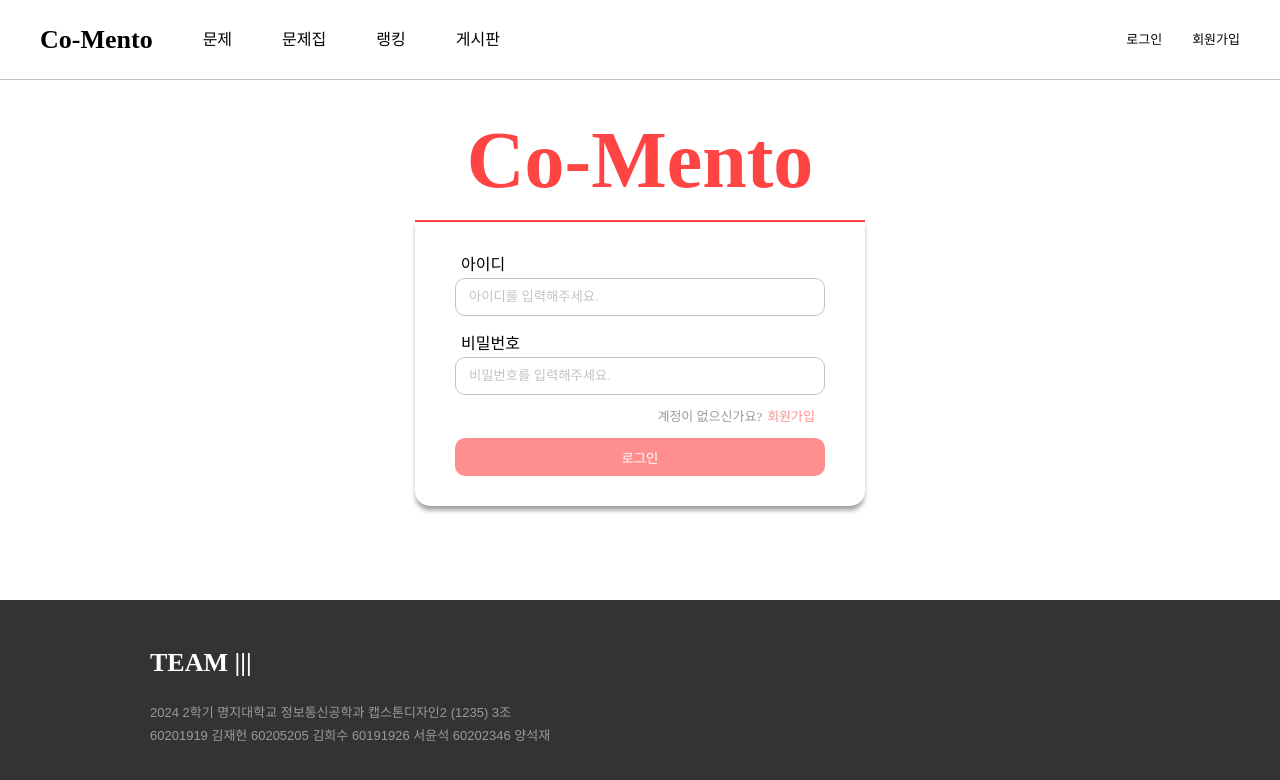
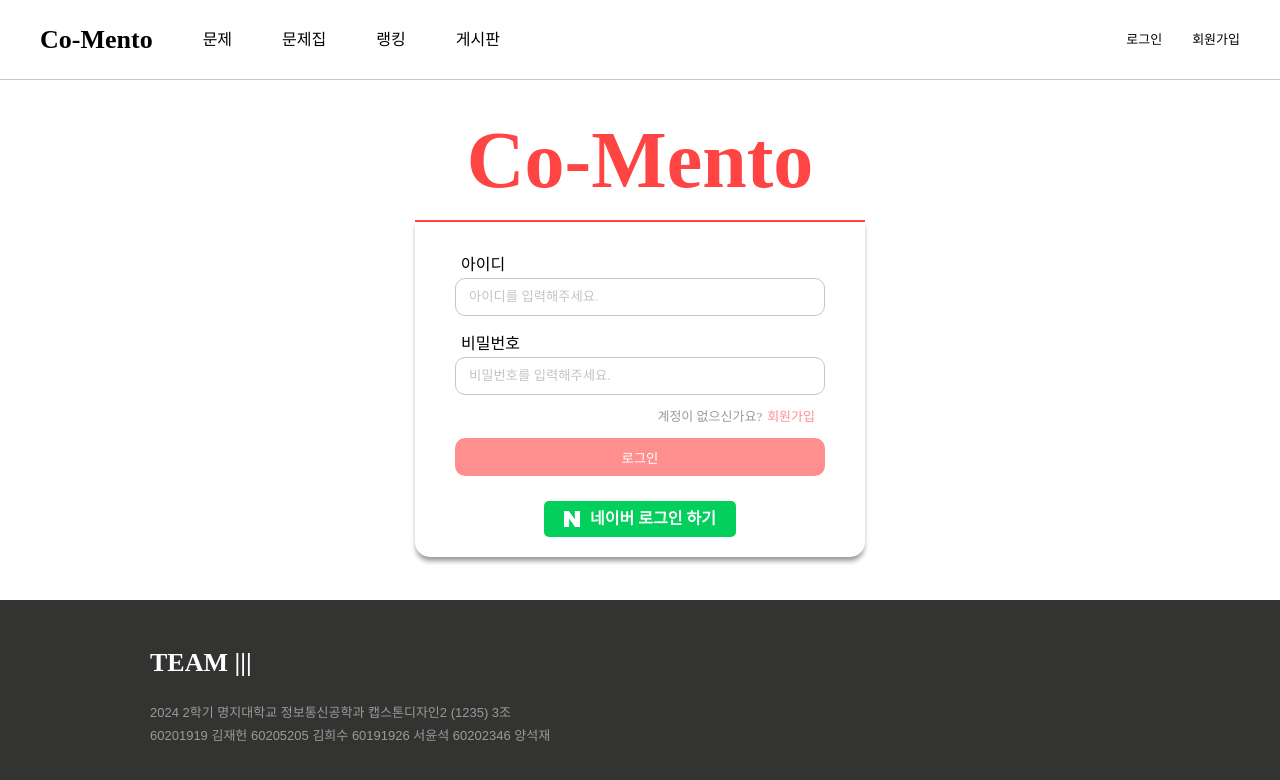
Before and after one commit to Heesu01/co-mento, a React (Create React App) app: page /auth/login in a window 1280 px wide. Shown: the top 780 px of the page. Built offline with nearby package versions, Linux system fonts and the light colour scheme; no server answers.

Commit message:
feat: 네이버로그인 UI 추가

```diff
--- a/src/pages/Login.js
+++ b/src/pages/Login.js
@@ -4,6 +4,7 @@ import { useNavigate } from "react-router-dom";
 import styled from "styled-components";
 import { login } from "../api/AuthApi";
 import { useAuth } from "../context/AuthContext";
+import { SiNaver } from "react-icons/si";
 
 const Login = () => {
   const navigate = useNavigate();
@@ -88,6 +89,14 @@ const Login = () => {
           <span onClick={() => navigate("/auth/join")}>회원가입</span>
         </P>
         <Btn type="submit">로그인</Btn>
+        <SocialLogin>
+          {/* <NaverButton href="https://nid.naver.com/oauth2.0/authorize?response_type=code&client_id=BhvXMbrSxzU2jKkhM31a&redirect_uri=http%3A%2F%2Flocalhost%3A8080%2Fauth%2Fredirect%2Fnaver&state=1234"> */}
+          {/* <NaverButton href="https://nid.naver.com/oauth2.0/authorize?response_type=code&client_id=BhvXMbrSxzU2jKkhM31a&redirect_uri=http%3A%2F%2Flocalhost%3A8080%2Fauth%2Fredirect%2Fnaver&state=1234"> */}
+          <NaverButton href="https://nid.naver.com/oauth2.0/authorize?response_type=code&client_id=BhvXMbrSxzU2jKkhM31a&redirect_uri=https%3A%2F%2Fapi.likelion-crossover-team2.com%2Fauth%2Fredirect%2Fnaver&state=1234">
+            <SiNaver />
+            <p>네이버 로그인 하기</p>
+          </NaverButton>
+        </SocialLogin>
       </LoginBox>
     </Container>
   );
@@ -170,4 +179,36 @@ const Error = styled.div`
   margin-top: 5px;
 `;
 
+const SocialLogin = styled.div`
+  display: flex;
+  flex-direction: column;
+  align-items: center;
+  margin-top: 10px;
+`;
+
+const NaverButton = styled.a`
+  text-decoration: none;
+  background-color: #03cf5d;
+  padding: 10px 20px;
+  border-radius: 5px;
+  text-align: center;
+  display: flex;
+  align-items: center;
+  justify-content: center;
+  gap: 10px;
+  transition: background-color 0.3s;
+  p {
+    color: white;
+    font-weight: 600;
+  }
+
+  &:hover {
+    background-color: #028a43;
+  }
+  svg {
+    font-size: 1rem;
+    color: white;
+  }
+`;
+
 export default Login;
```
